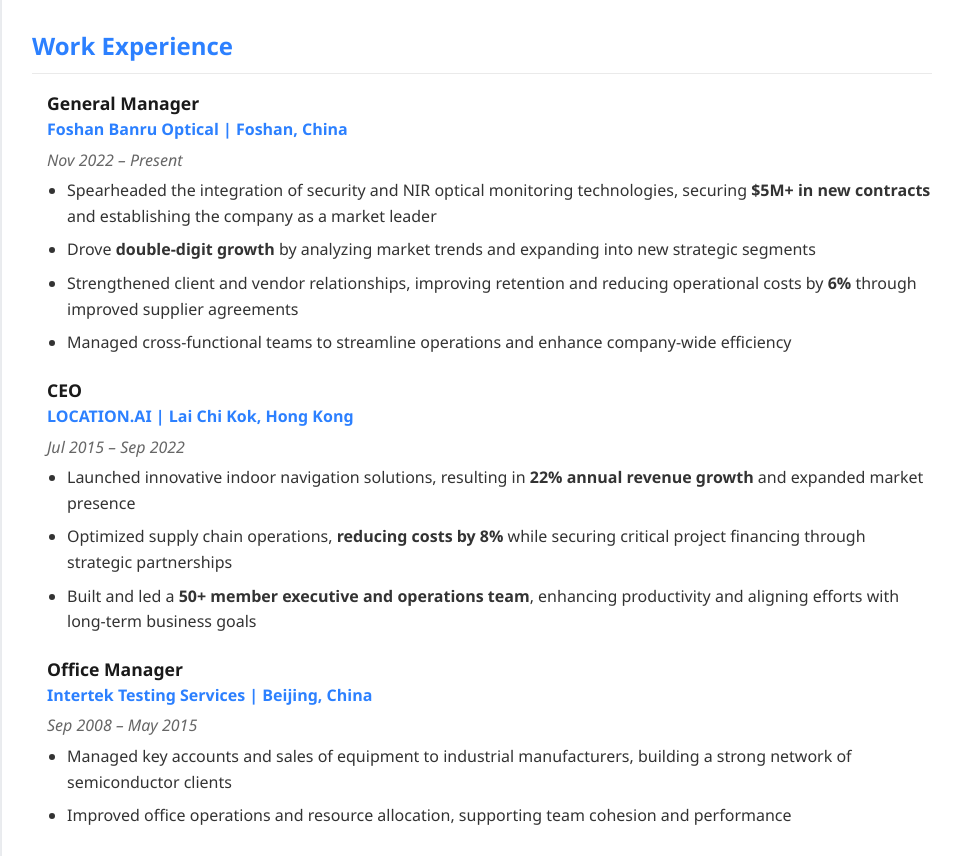
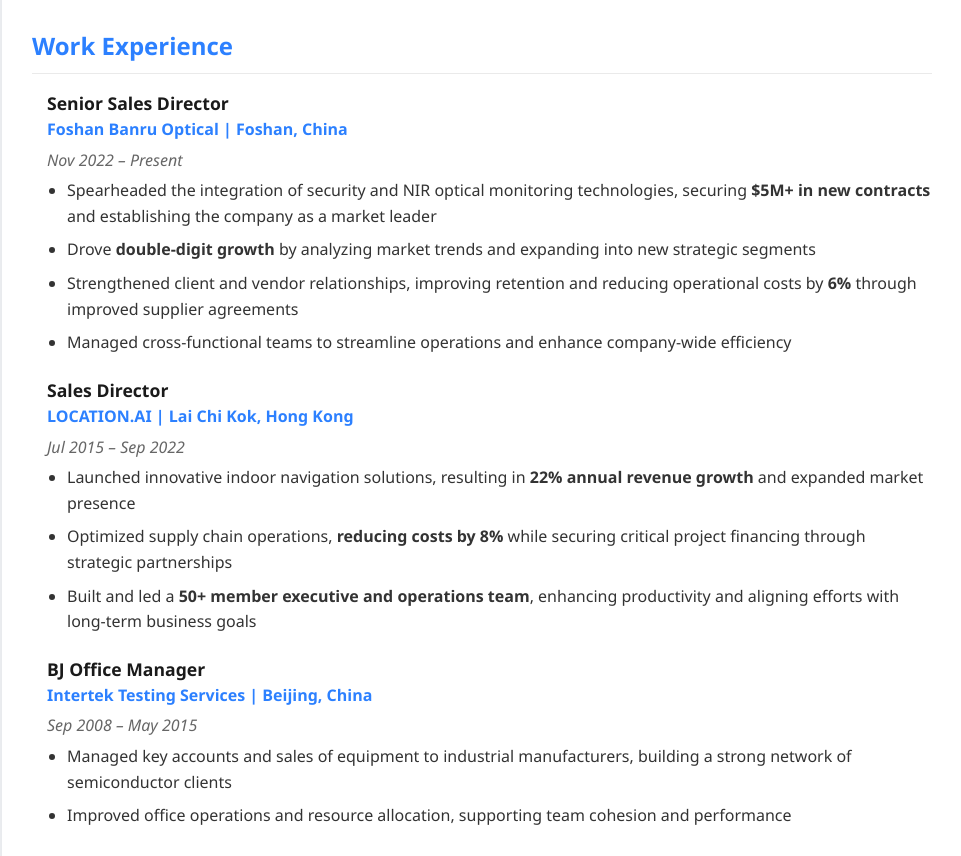
Before and after one commit to Kathantam/kathantam.github.io, a plain HTML site: page index.html in a window 1280 px wide. Shown: the part 714-1570 px from the top of the page, without its empty margins (158-1119 px from the left). Drawn offline with Linux system fonts and the light colour scheme.

Commit message:
index.html

```diff
--- a/index.html
+++ b/index.html
@@ -206,7 +206,7 @@
             <h2>Work Experience</h2>
             <div class="section-content">
                 <div class="job">
-                    <div class="job-title">General Manager</div>
+                    <div class="job-title">Senior Sales Director</div>
                     <div class="company">Foshan Banru Optical | Foshan, China</div>
                     <div class="date">Nov 2022 – Present</div>
                     <ul>
@@ -218,7 +218,7 @@
                 </div>
 
                 <div class="job">
-                    <div class="job-title">CEO</div>
+                    <div class="job-title">Sales Director</div>
                     <div class="company">LOCATION.AI | Lai Chi Kok, Hong Kong</div>
                     <div class="date">Jul 2015 – Sep 2022</div>
                     <ul>
@@ -229,7 +229,7 @@
                 </div>
 
                 <div class="job">
-                    <div class="job-title">Office Manager</div>
+                    <div class="job-title">BJ Office Manager</div>
                     <div class="company">Intertek Testing Services | Beijing, China</div>
                     <div class="date">Sep 2008 – May 2015</div>
                     <ul>
```
